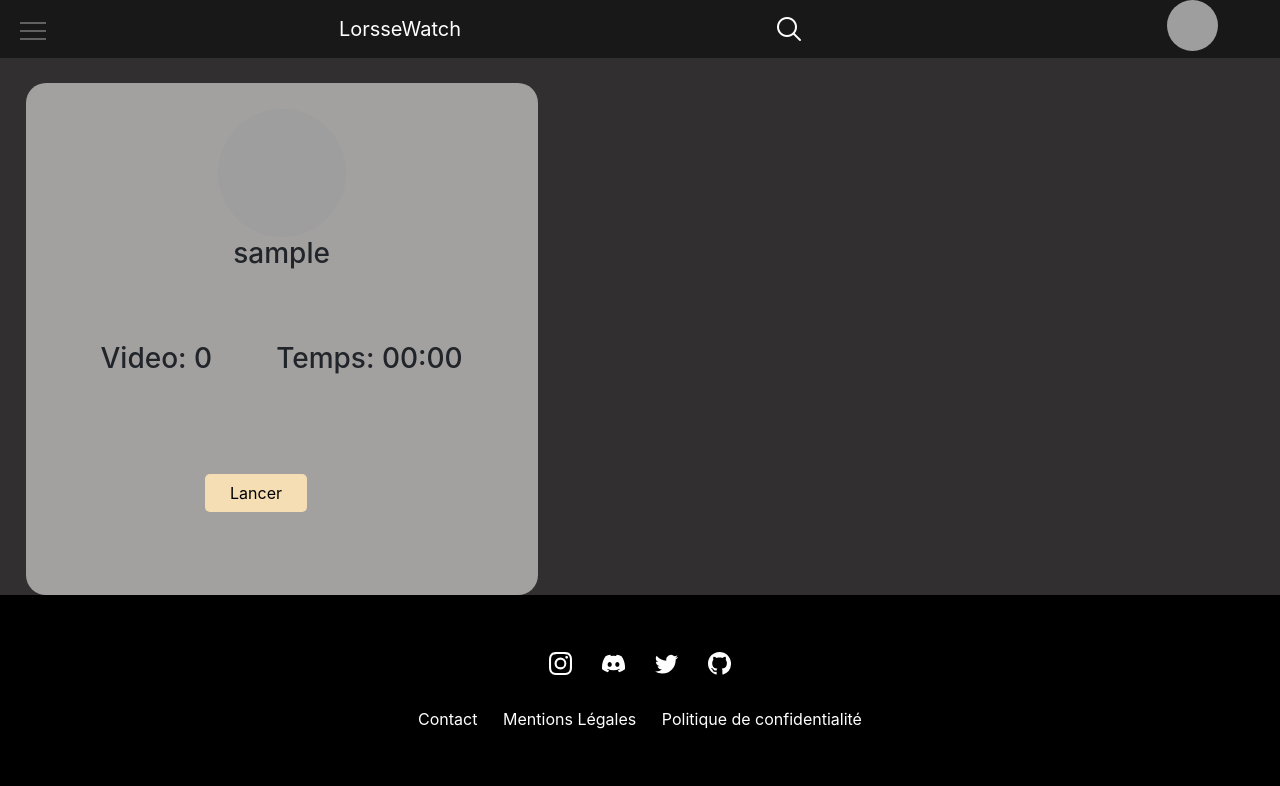
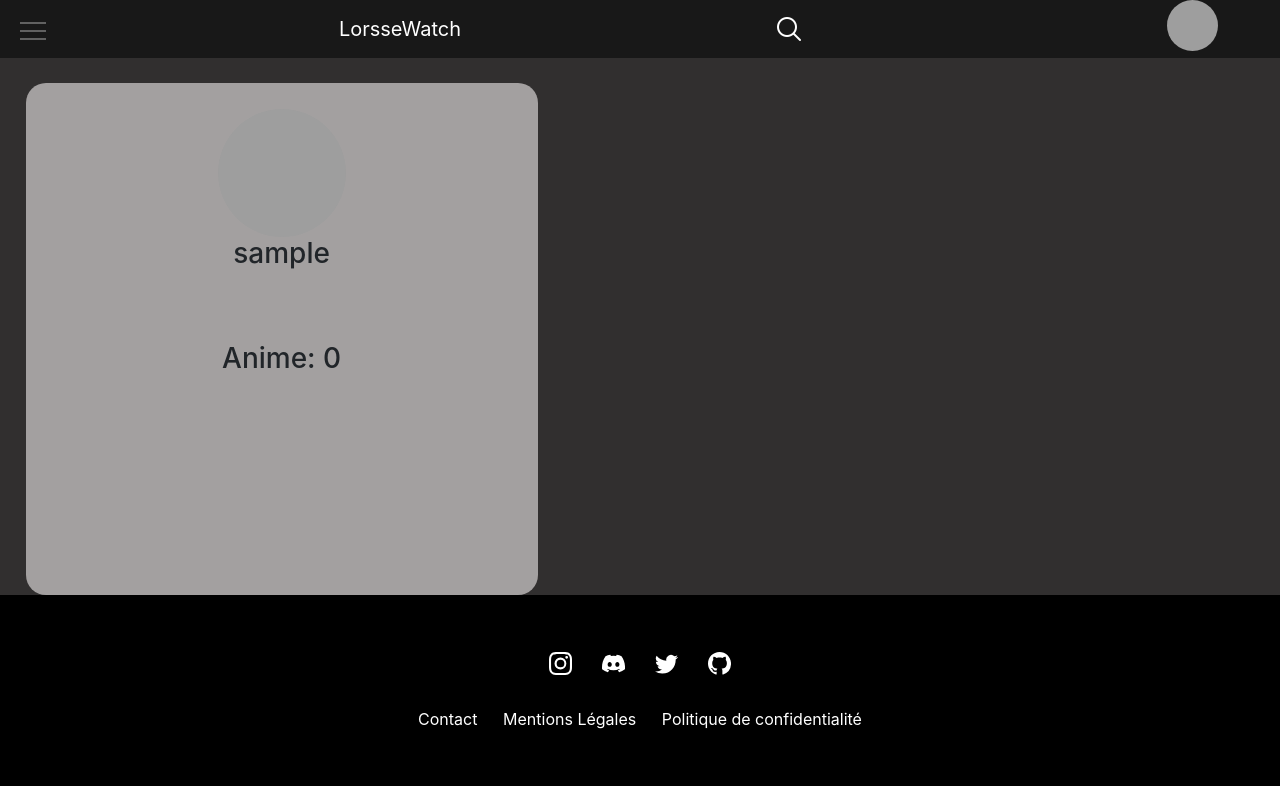
Before and after one commit to LorsseGame/LorsseWatch, a PHP site: page /index.php?WatchList in a window 1280 px wide. Shown: the top 786 px of the page. Run offline with PHP 8.4, Linux system fonts and the light colour scheme; the visitor is signed in with stand-in values (Sample User, id 1); data comes from the database, SQL or seed files in the repository; some libraries are stand-ins or nearby versions; grey boxes are pictures that could not be loaded.

Commit message:
patch de bug

```diff
--- a/Model/Watchlist.php
+++ b/Model/Watchlist.php
@@ -52,4 +52,11 @@
         $verif->execute();
         return $verif->fetch();
     }
+
+    public function countAnime(){
+        $count = $this->PDO->prepare("SELECT COUNT(Code_anime)codeAnime FROM `watchlist` WHERE `Code_utilisateur` = ?;");
+        $count->bindValue(1,$this->code_utilisateur,PDO::PARAM_INT);
+        $count->execute();
+        return $count->fetch();
+    }
 }
--- a/View/PHP/choix_episode.php
+++ b/View/PHP/choix_episode.php
@@ -19,6 +19,7 @@
         </select>
         <h1 class="h1_choix_titre"><?= $choix_episode->information_anime()['Titre_anime']; ?></h1>
         <select onchange="location.href=''+this.options[this.selectedIndex].value;" class="select_langue_choix" name="choix_langue" id=""> <!-- select affichant les langue -->
+        <option style="display: none;" value="">Choix langue</option>
             <option value="index.php?choix&code=<?= $_GET['code'] ?>&saison=<?= $_GET['saison'] ?>&langue=vostfr">VOSTFR</option>
             <option value="index.php?choix&code=<?= $_GET['code'] ?>&saison=<?= $_GET['saison'] ?>&langue=vf">VF</option>
         </select>
--- a/View/PHP/watchlist.php
+++ b/View/PHP/watchlist.php
@@ -7,11 +7,8 @@
                 <h3><?= $_SESSION['pseudo'] ?></h3>
 
                 <div class="div_info_dinamique_watchlist">
-                    <h3>Video: 0</h3>
-                    <h3 class="h3_temp_watchlist">Temps: 00:00</h3>
+                    <h3>Anime: <?= $watchlist->countAnime()["codeAnime"] ?></h3>
                 </div>
-
-                <input type="submit" value="Lancer" class="inp_lancer_watchlist" name="" id="">
             </div>
 
 
```
Also changed, not shown: Controller/ctrl_video.php (+5 -8 lines).
